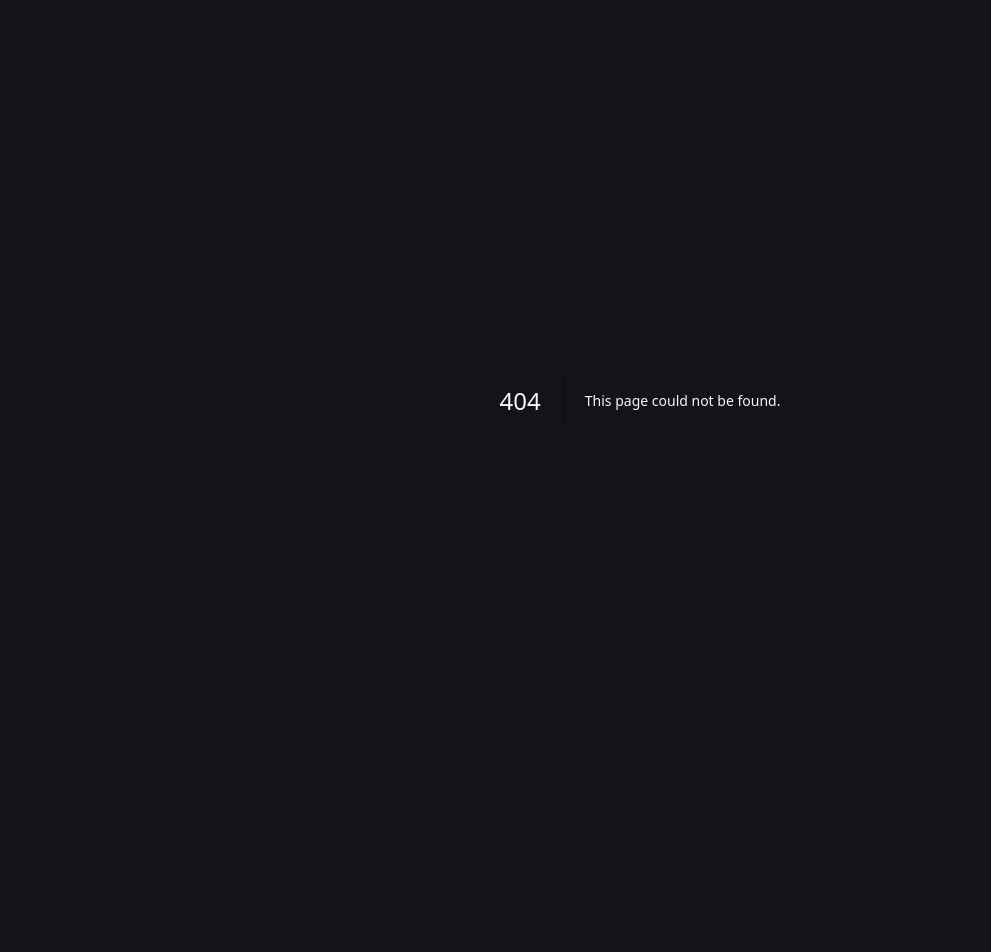
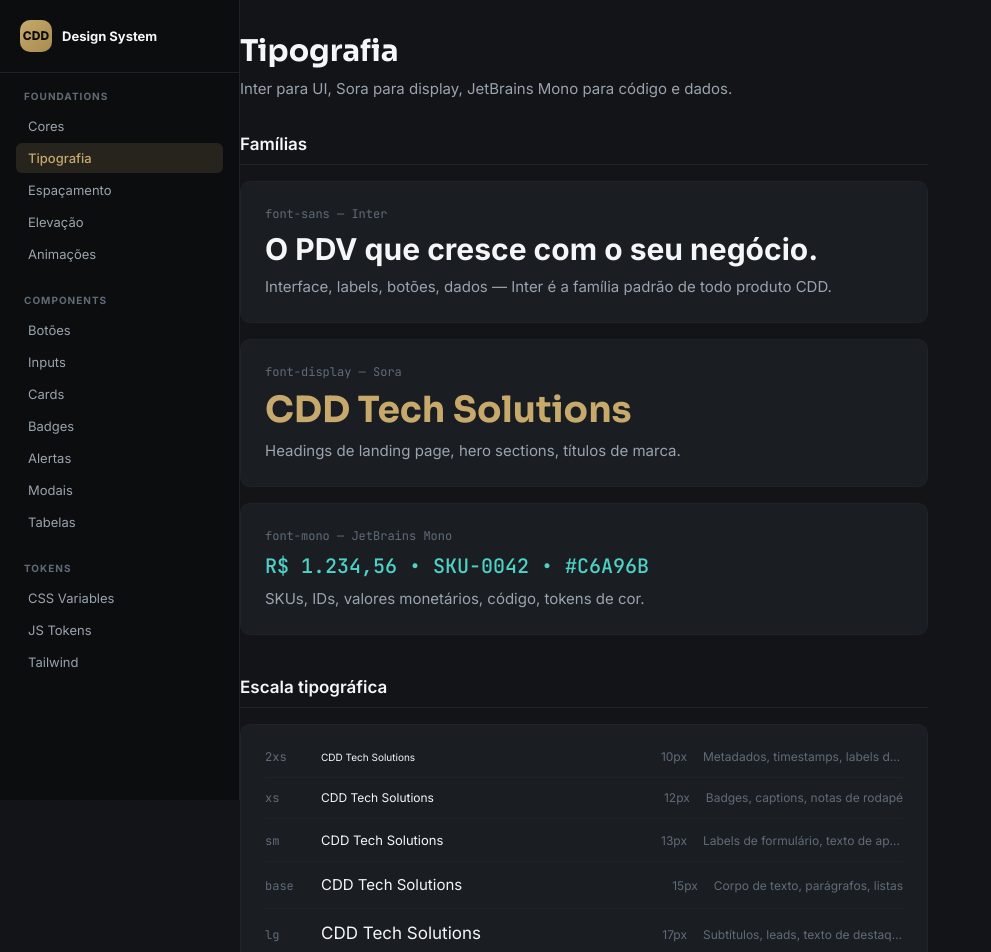
Before and after one commit to teixeiraemanuelm-creator/cdd-design-system, a Next.js app: page /foundations/typography in a window 1280 px wide. Before the commit this address had no page. Shown: the top 952 px of the page, without its empty margins (0-991 px from the left). Before the commit the page ends 800 px from the top, so only its background shows below. Built offline with nearby package versions, Linux system fonts and the light colour scheme.

Commit message:
feat: CDD Design System v1.0

```diff
--- /dev/null
+++ b/src/app/foundations/typography/page.tsx
@@ -0,0 +1,78 @@
+import { DocLayout, Section, CodeBlock } from "@/app/components";
+
+const scale = [
+  { name: "2xs", size: "10px", lh: "14px", use: "Metadados, timestamps, labels de tabela" },
+  { name: "xs",  size: "12px", lh: "16px", use: "Badges, captions, notas de rodapé" },
+  { name: "sm",  size: "13px", lh: "18px", use: "Labels de formulário, texto de apoio" },
+  { name: "base",size: "15px", lh: "22px", use: "Corpo de texto, parágrafos, listas" },
+  { name: "lg",  size: "17px", lh: "24px", use: "Subtítulos, leads, texto de destaque" },
+  { name: "xl",  size: "20px", lh: "28px", use: "Títulos de seção, cabeçalhos de card" },
+  { name: "2xl", size: "24px", lh: "32px", use: "Títulos de página" },
+  { name: "3xl", size: "30px", lh: "38px", use: "Headings de dashboard" },
+  { name: "4xl", size: "36px", lh: "44px", use: "Display médio" },
+  { name: "5xl", size: "48px", lh: "56px", use: "Display hero, landing pages" },
+];
+
+export default function TypographyPage() {
+  return (
+    <DocLayout title="Tipografia" description="Inter para UI, Sora para display, JetBrains Mono para código e dados.">
+      <Section title="Famílias">
+        <div className="space-y-4">
+          <div className="rounded-md border border-[var(--border-subtle)] bg-[var(--bg-card)] p-6">
+            <p className="text-xs text-[var(--text-tertiary)] mb-2 font-mono">font-sans — Inter</p>
+            <p className="text-3xl font-bold" style={{ fontFamily: "Inter, sans-serif" }}>
+              O PDV que cresce com o seu negócio.
+            </p>
+            <p className="text-base text-[var(--text-secondary)] mt-2" style={{ fontFamily: "Inter, sans-serif" }}>
+              Interface, labels, botões, dados — Inter é a família padrão de todo produto CDD.
+            </p>
+          </div>
+          <div className="rounded-md border border-[var(--border-subtle)] bg-[var(--bg-card)] p-6">
+            <p className="text-xs text-[var(--text-tertiary)] mb-2 font-mono">font-display — Sora</p>
+            <p className="text-4xl font-bold text-[#C6A96B]" style={{ fontFamily: "Sora, Inter, sans-serif" }}>
+              CDD Tech Solutions
+            </p>
+            <p className="text-base text-[var(--text-secondary)] mt-2">
+              Headings de landing page, hero sections, títulos de marca.
+            </p>
+          </div>
+          <div className="rounded-md border border-[var(--border-subtle)] bg-[var(--bg-card)] p-6">
+            <p className="text-xs text-[var(--text-tertiary)] mb-2 font-mono">font-mono — JetBrains Mono</p>
+            <p className="text-xl font-medium text-[#4FD1C5]" style={{ fontFamily: "JetBrains Mono, monospace" }}>
+              R$ 1.234,56 • SKU-0042 • #C6A96B
+            </p>
+            <p className="text-base text-[var(--text-secondary)] mt-2">
+              SKUs, IDs, valores monetários, código, tokens de cor.
+            </p>
+          </div>
+        </div>
+      </Section>
+
+      <Section title="Escala tipográfica">
+        <div className="space-y-3 rounded-md border border-[var(--border-subtle)] bg-[var(--bg-card)] p-6">
+          {scale.map(s => (
+            <div key={s.name} className="flex items-baseline gap-4 border-b border-[var(--border-subtle)] pb-3 last:border-0 last:pb-0">
+              <span className="w-10 shrink-0 font-mono text-xs text-[var(--text-tertiary)]">{s.name}</span>
+              <span style={{ fontSize: s.size, lineHeight: s.lh }} className="flex-1 text-[var(--text-primary)] truncate">
+                CDD Tech Solutions
+              </span>
+              <span className="text-xs text-[var(--text-tertiary)] shrink-0 hidden sm:block">{s.size}</span>
+              <span className="text-xs text-[var(--text-tertiary)] shrink-0 hidden md:block max-w-[200px] truncate">{s.use}</span>
+            </div>
+          ))}
+        </div>
+      </Section>
+
+      <Section title="Import (Next.js)">
+        <CodeBlock code={`// app/layout.tsx
+import { Inter, Sora } from "next/font/google";
+
+const inter = Inter({ subsets: ["latin"], variable: "--font-inter" });
+const sora  = Sora({ subsets: ["latin"], variable: "--font-sora", weight: ["600","700","800"] });
+
+// Ou via CSS (já incluso em globals.css):
+// @import url("https://fonts.googleapis.com/css2?family=Inter:wght@400;500;600;700&family=Sora:wght@600;700;800&family=JetBrains+Mono:wght@400;500&display=swap");`} />
+      </Section>
+    </DocLayout>
+  );
+}
```
